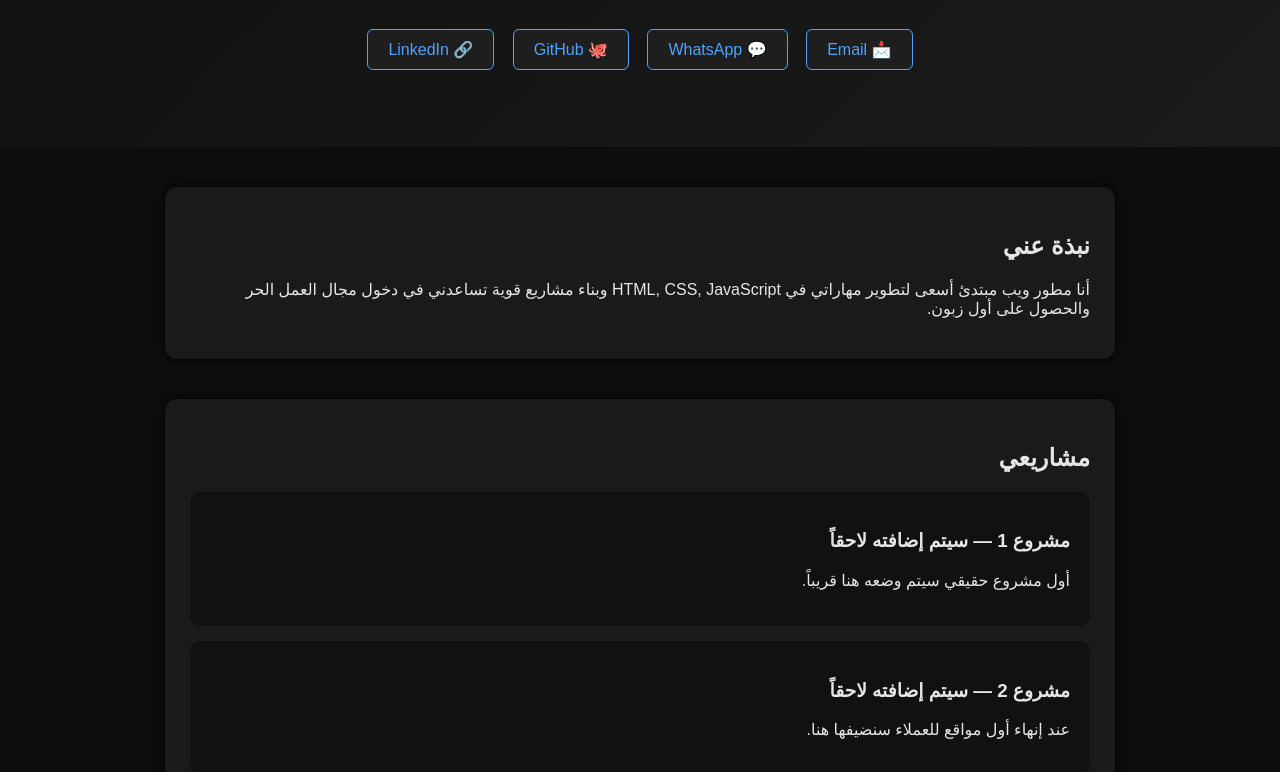
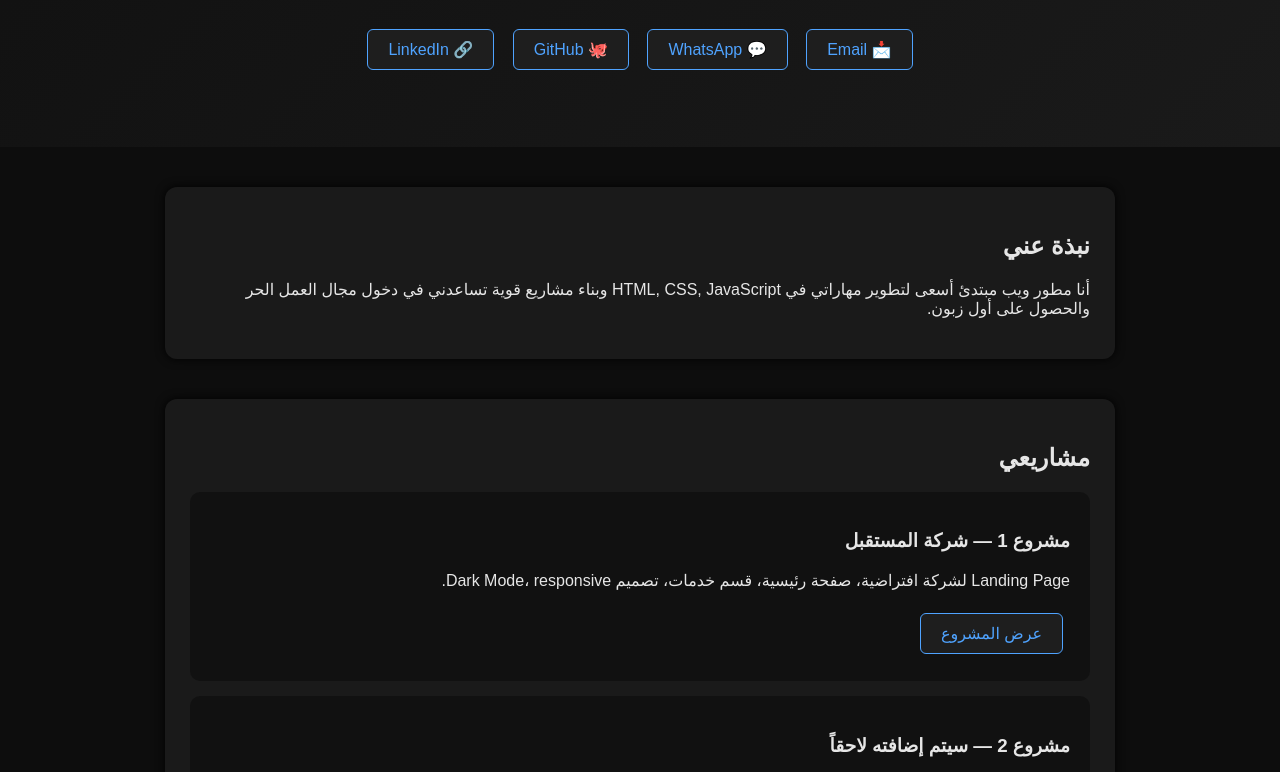
Before and after one commit to abdelghani-10/portfolio, a plain HTML site: page index.html in a window 1280 px wide. Shown: the part 173-945 px from the top of the page. Drawn offline with Linux system fonts and the light colour scheme.

Commit message:
Add files via upload

```diff
--- a/index.html
+++ b/index.html
@@ -31,10 +31,12 @@
     <section class="projects">
         <h2>مشاريعي</h2>
 
-        <div class="project-card">
-            <h3>مشروع 1 — سيتم إضافته لاحقاً</h3>
-            <p>أول مشروع حقيقي سيتم وضعه هنا قريباً.</p>
-        </div>
+       <div class="project-card">
+            <h3>مشروع 1 — شركة المستقبل</h3>
+            <p>Landing Page لشركة افتراضية، صفحة رئيسية، قسم خدمات، تصميم Dark Mode، responsive.</p>
+            <a href="project1.html" class="btn">عرض المشروع</a>
+       </div>
+
 
         <div class="project-card">
             <h3>مشروع 2 — سيتم إضافته لاحقاً</h3>
```
